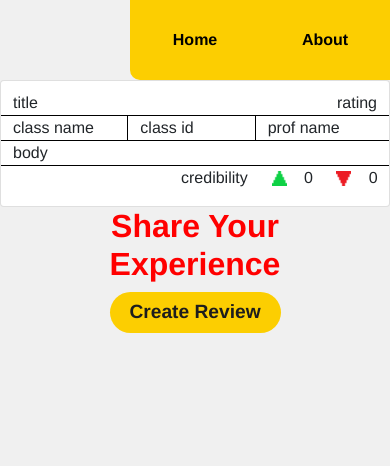
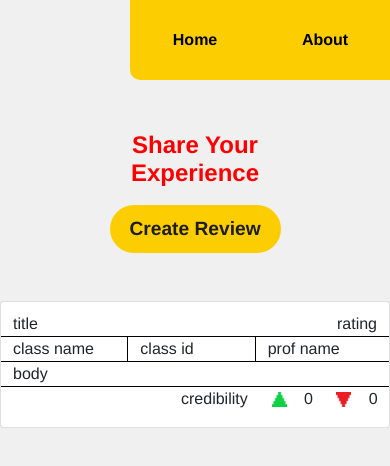
Before and after one commit to mezitta/Husky-Review, a Vue app in the folder huskyreview/: page / in a window 390 px wide. Shown: the top 466 px of the page. Built offline with nearby package versions, Linux system fonts and the light colour scheme; no server answers.

Commit message:
button screen scaling

```diff
--- a/huskyreview/src/App.vue
+++ b/huskyreview/src/App.vue
@@ -2,8 +2,8 @@
   <div class="content">
     <Nav />
     <div class="app">
+      <router-view />
       <card />
-      <router-view />
     </div>
   </div>
 </template>
--- a/huskyreview/src/views/Home.vue
+++ b/huskyreview/src/views/Home.vue
@@ -2,7 +2,7 @@
     <div class="container-fluid home">
         <div class="row d-flex justify-content-center makeReview">
             <div class="col-6" id="createComp">
-            <h2 class="shareFont">Share Your Experience</h2>
+                <h2 class="shareFont">Share Your Experience</h2>
                 <div class="row d-flex makeReview">
                     <div class="col">
                         <router-link to="/review">
@@ -22,15 +22,6 @@
         name: 'Home-page',
         components: {}
     };
-
-    function getWindowSize(){
-        let w = document.documentElement.clientWidth;
-        let h = document.documentElement.clientHeight;
-
-        console.log(`width ${w}, height ${h}`);
-    }
-
-    window.addEventListener('resize', getWindowSize)
 </script>
 
 <style>
@@ -40,18 +31,21 @@
     }
 
     .shareFont {
-        font-size: 2em;
+        font-size: 2.5em;
         font-weight: bold;
+        margin-bottom: 2vh;
     }
 
     #createComp {
         text-align: center;
+        margin-top: 6vh;
     }
 
     #makeHomeReview {
         width: 100%;
+        max-width: 500px;
         background-color: var(--husky-yellow);
-        font-size: 1.2rem;
+        font-size: 1.8rem;
         font-weight: bold;
         color: var(--dark-back);
         border: none;
@@ -59,6 +53,33 @@
         transition: all 0.3s;
     }
 
+    @media only screen and (max-width: 600px) {
+        #makeHomeReview {
+            width: 100%;
+            background-color: var(--husky-yellow);
+            font-size: 1.2rem;
+            font-weight: bold;
+            color: var(--dark-back);
+            border: none;
+            padding: 0.5em;
+            border-radius: 40px;
+            transition: all 0.3s;
+        }
+
+        .shareFont {
+            font-size: 1.5em;
+            font-weight: bold;
+            margin-bottom: 2vh;
+        }
+    }
+
+    @media only screen and (min-width: 1300px) {
+        .shareFont {
+            font-size: 3em;
+            margin-bottom: 3vh;
+        }
+    }
+
     #makeHomeReview:hover {
         color: white;
         opacity: 0.8;
```
